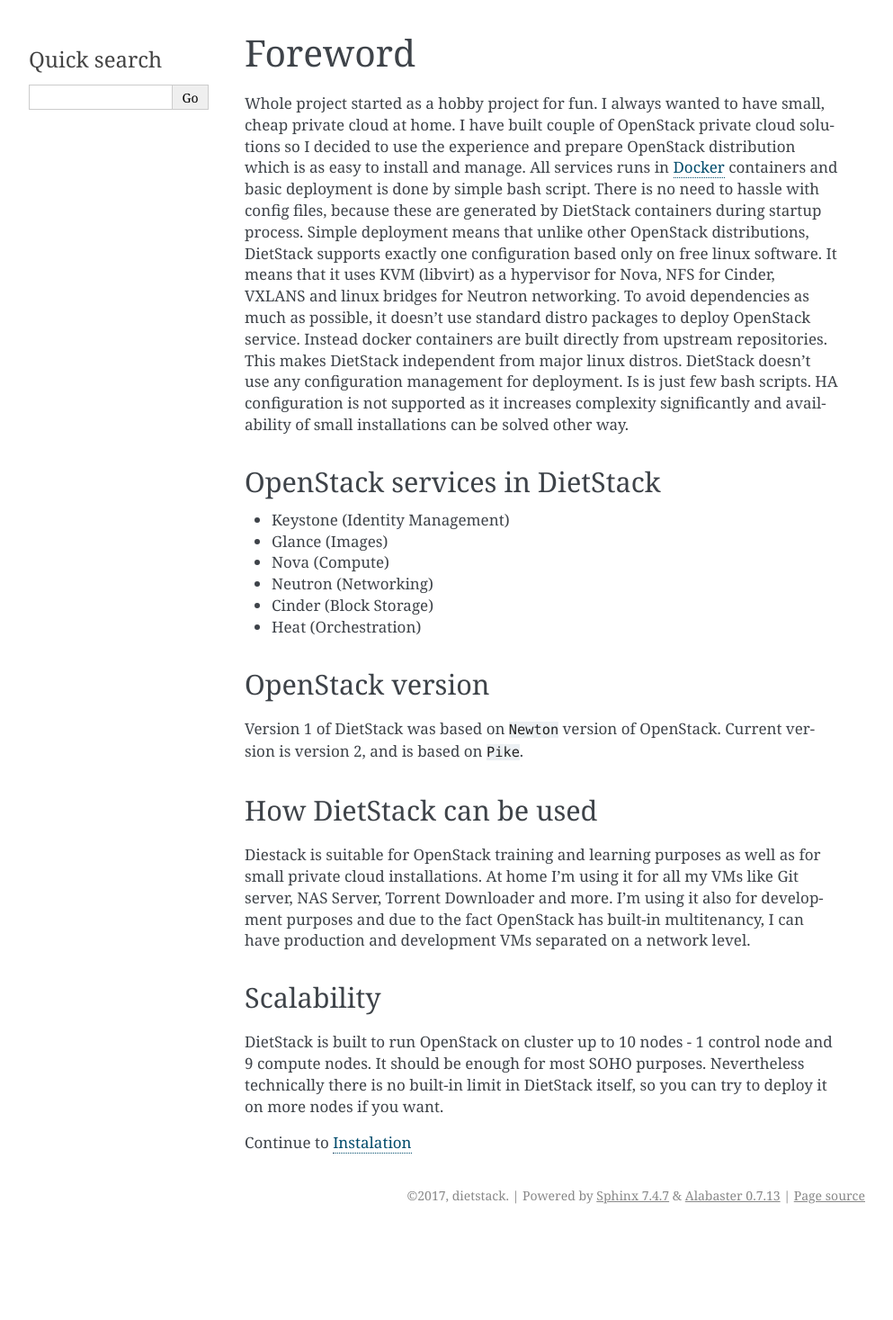
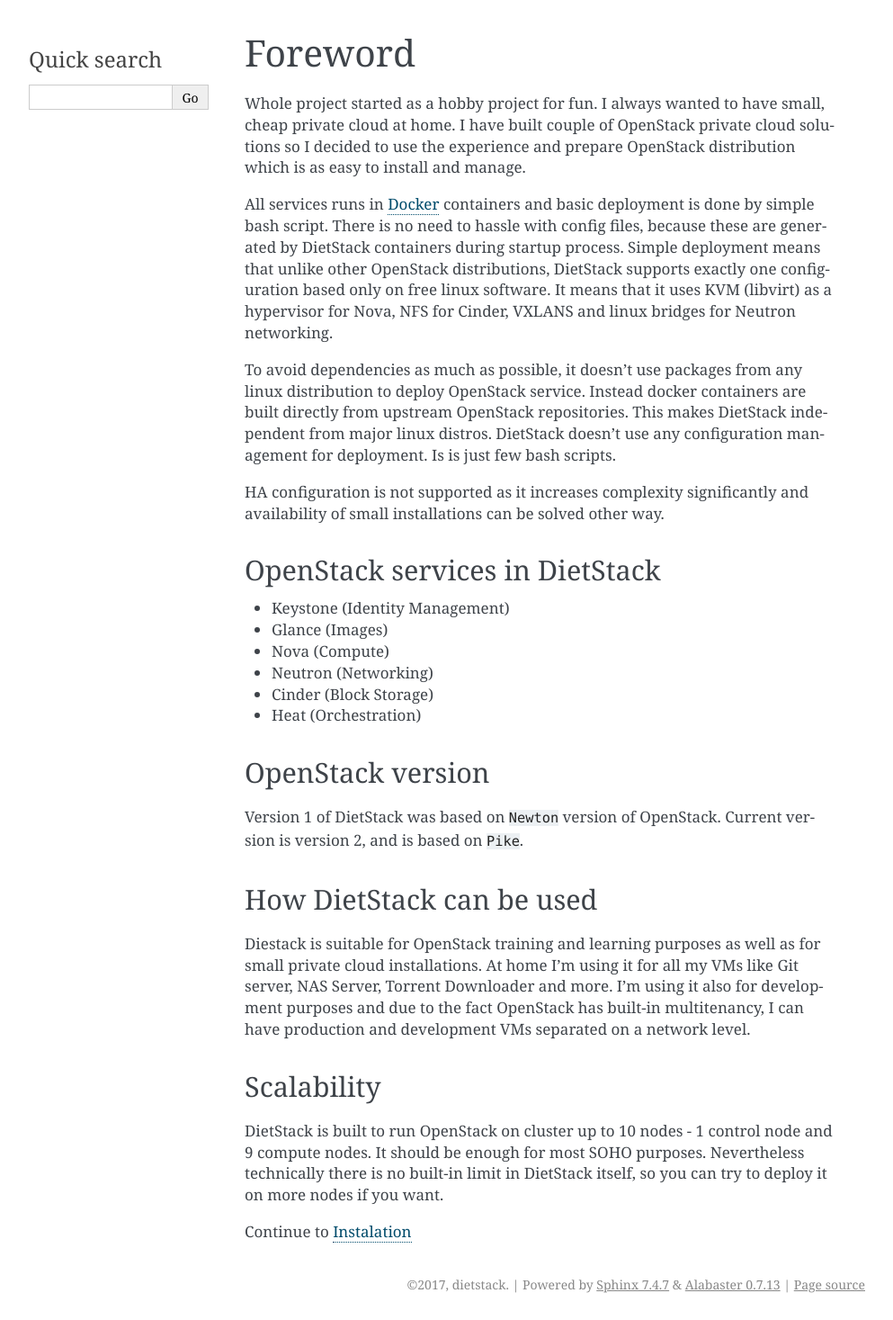
Before and after one commit to dietstack/dietstack, a Sphinx documentation site: the page built from doc/foreword.rst, in a window 1280 px wide. Shown: the whole page at 90% size, without its empty margins (148-1141 px from the left). Built offline with Sphinx 7.4.7, drawn with Linux system fonts in a browser that asks for light colours; before the commit the page ends 1368 px from its top, so only the background shows below that.

Commit message:
foreword has paragraphs

```diff
--- a/doc/foreword.rst
+++ b/doc/foreword.rst
@@ -2,20 +2,22 @@
 ========
 
 Whole project started as a hobby project for fun. I always wanted to have small, cheap private
-cloud at home.
-I have built couple of OpenStack private cloud solutions so I decided to use the experience and
-prepare OpenStack distribution which is as easy to install and manage.
-All services runs in Docker_ containers and basic
+cloud at home. I have built couple of OpenStack private cloud solutions so I decided to use the
+experience and prepare OpenStack distribution which is as easy to install and manage.
+
+All services runs in `Docker <https://www.docker.com/>`_ containers and basic
 deployment is done by simple bash script. There is no need to hassle with
 config files, because these are generated by DietStack containers during
 startup process. Simple deployment means that unlike other OpenStack distributions,
 DietStack supports exactly one configuration based only on free linux software.
 It means that it uses KVM (libvirt) as a hypervisor for Nova,
 NFS for Cinder, VXLANS and linux bridges for Neutron networking.
-To avoid dependencies as much as possible, it doesn't use standard distro packages to
+
+To avoid dependencies as much as possible, it doesn't use packages from any linux distribution to
 deploy OpenStack service. Instead docker containers are built directly from
-upstream repositories. This makes DietStack independent from major linux distros. DietStack doesn't
-use any configuration management for deployment. Is is just few bash scripts.
+upstream OpenStack repositories. This makes DietStack independent from major linux distros.
+DietStack doesn't use any configuration management for deployment. Is is just few bash scripts.
+
 HA configuration is not supported as it increases complexity significantly and
 availability of small installations can be solved other way.
 
```
Also changed, not shown: other parts of doc/foreword.rst (+0 -2 lines).
